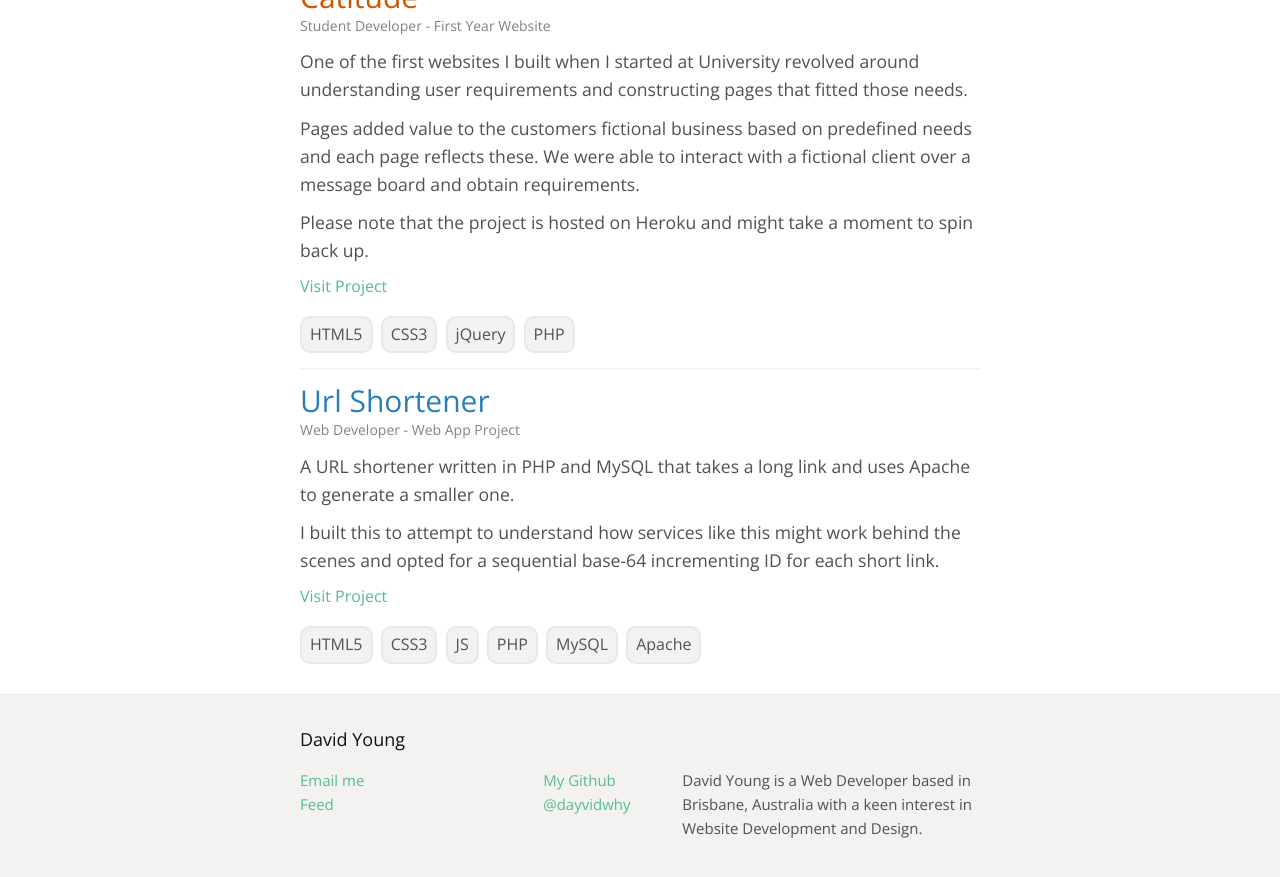
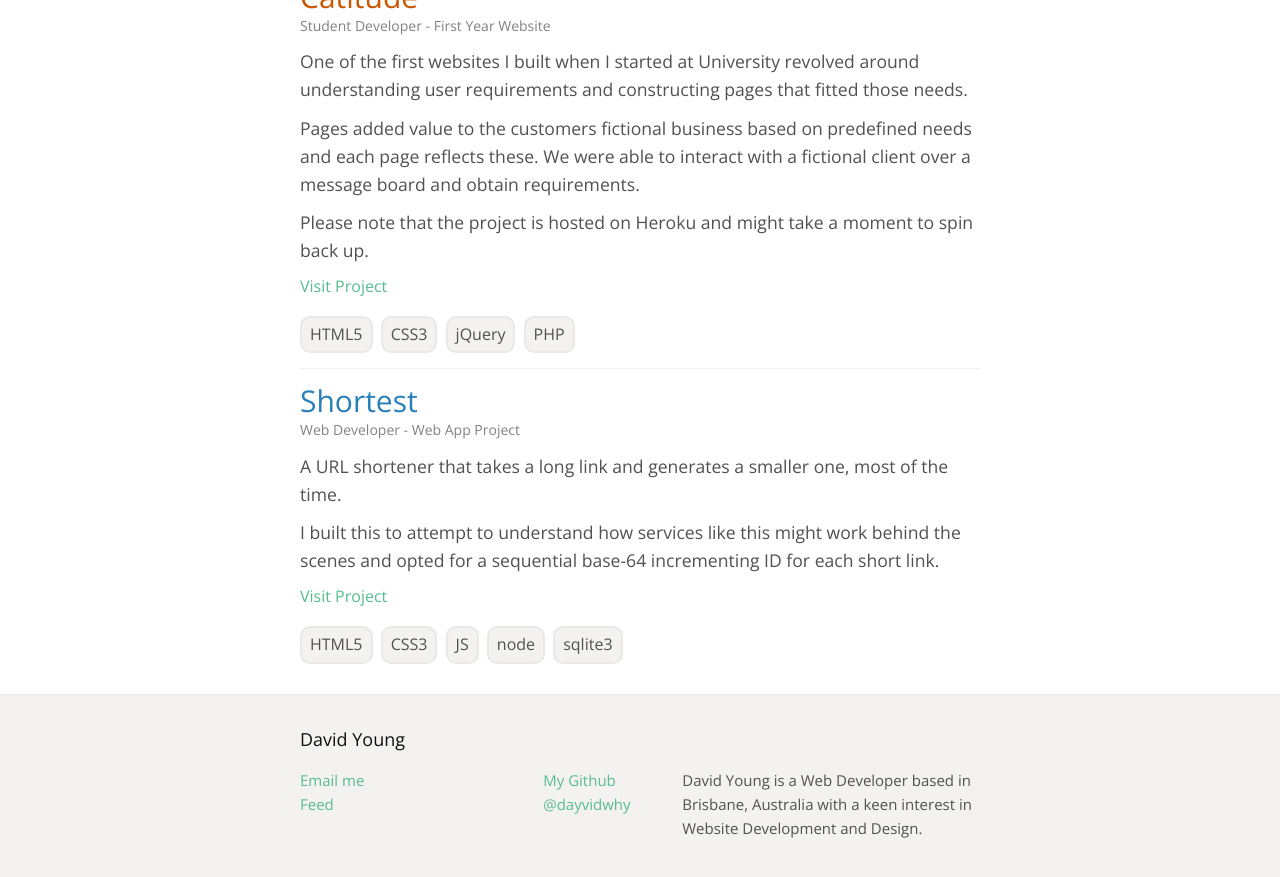
Before and after one commit to dayvidwhy/dayvidwhy.github.io, a Jekyll site: the page built from projects.html, in a window 1280 px wide and 900 px high, scrolled down 2019 px. Shown: the top 877 px of the window. Built offline with Jekyll 4.4.1, drawn with Linux system fonts in a browser that asks for light colours.

Commit message:
Update shortest link.

```diff
--- a/_data/projects.json
+++ b/_data/projects.json
@@ -107,12 +107,12 @@
         ]
     },
     {
-        "title": "Url Shortener",
+        "title": "Shortest",
         "description": [
-            "A URL shortener written in PHP and MySQL that takes a long link and uses Apache to generate a smaller one.",
+            "A URL shortener that takes a long link and generates a smaller one, most of the time.",
             "I built this to attempt to understand how services like this might work behind the scenes and opted for a sequential base-64 incrementing ID for each short link."
         ],
-        "link": "https://github.com/dayvidwhy/url-shortener",
+        "link": "https://shortest.glitch.me/",
         "developer": "Web Developer",
         "meta": "Web App Project",
         "theme_colour": "#2980b9",
@@ -120,9 +120,8 @@
             "HTML5",
             "CSS3",
             "JS",
-            "PHP",
-            "MySQL",
-            "Apache"
+            "node",
+            "sqlite3"
         ]
     }
 ]
```
